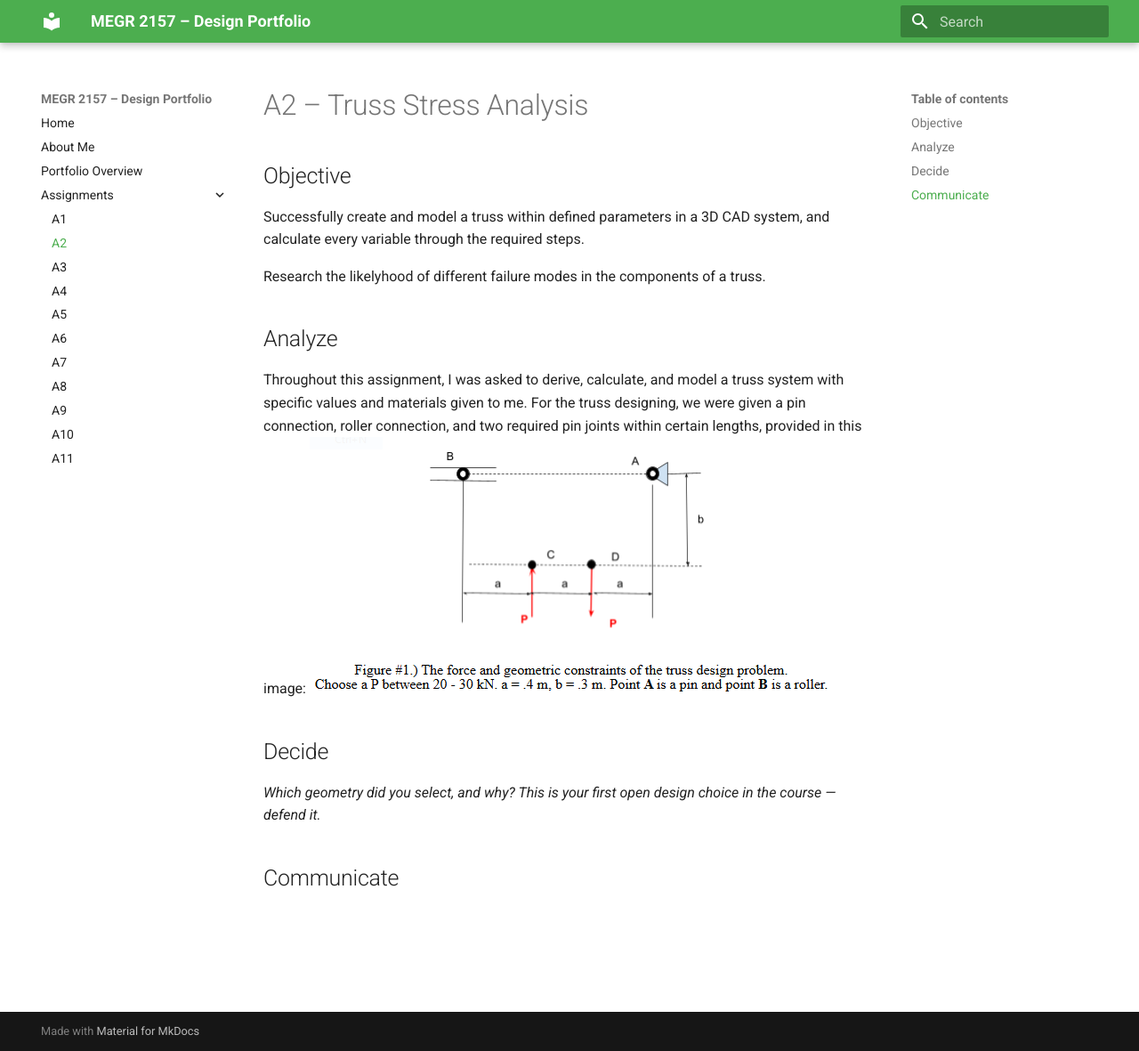
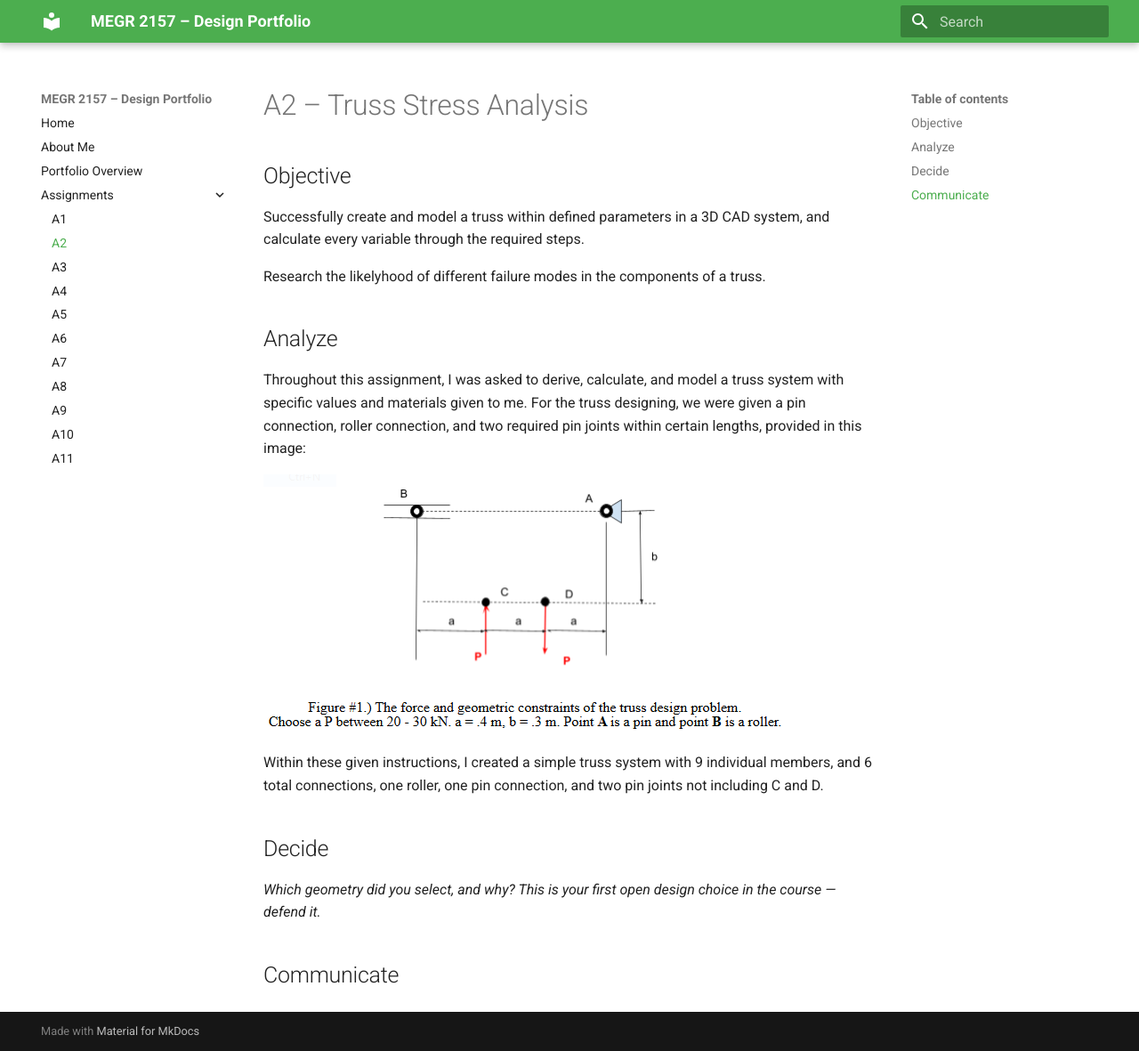
Before and after one commit to N03L1T0/megr2157-noel-portfolio, an MkDocs documentation site: the page built from docs/assignments/A02/index.md, in a window 1280 px wide and 1181 px high. Shown: the whole window at 89% size. Built offline with MkDocs 1.6.1 and Material for MkDocs 9.7.7, drawn with Linux system fonts in a browser that asks for light colours.

Commit message:
Enhance analysis section with truss system details
Added details about the truss system design and connections.

```diff
--- a/docs/assignments/A02/index.md
+++ b/docs/assignments/A02/index.md
@@ -9,8 +9,10 @@ Research the likelyhood of different failure modes in the components of a truss.
 ## Analyze
 
 Throughout this assignment, I was asked to derive, calculate, and model a truss system with specific values and materials given to me. For the truss designing, we were given a pin connection, roller connection, and two required pin joints within certain lengths, provided in this image:
+
  ![Truss Parameters](trussparameters.png)
 
+Within these given instructions, I created a simple truss system with 9 individual members, and 6 total connections, one roller, one pin connection, and two pin joints not including C and D.
 ## Decide
 _Which geometry did you select, and why? This is your first open design choice in the course — defend it._
 
```
